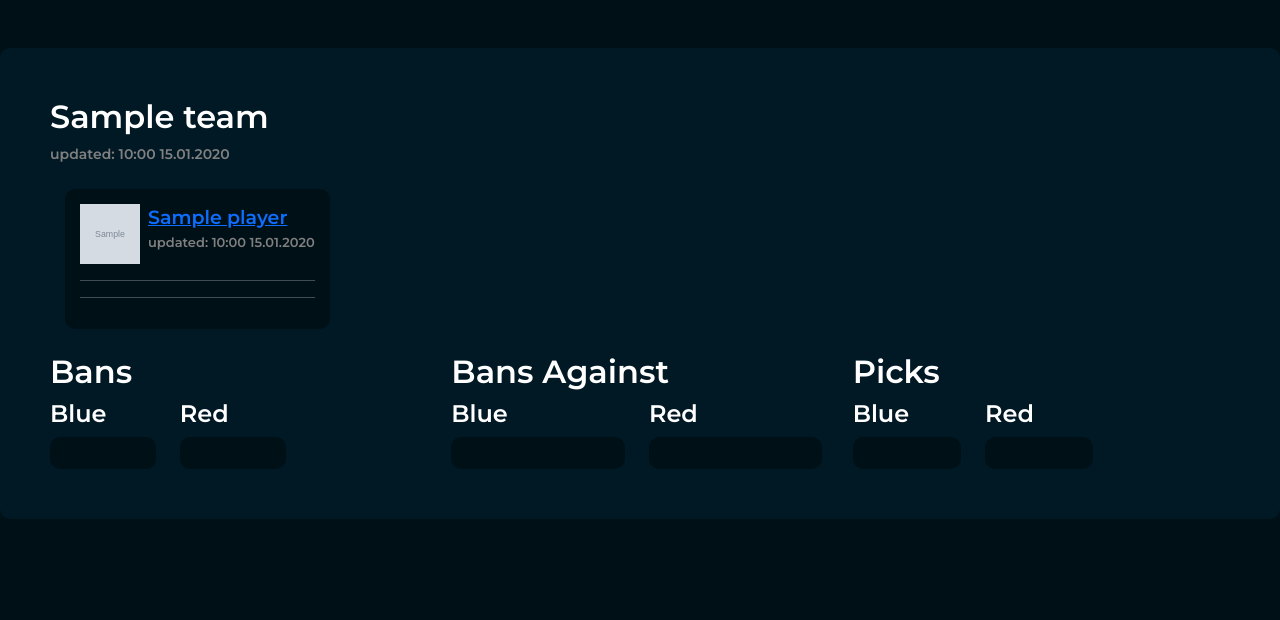
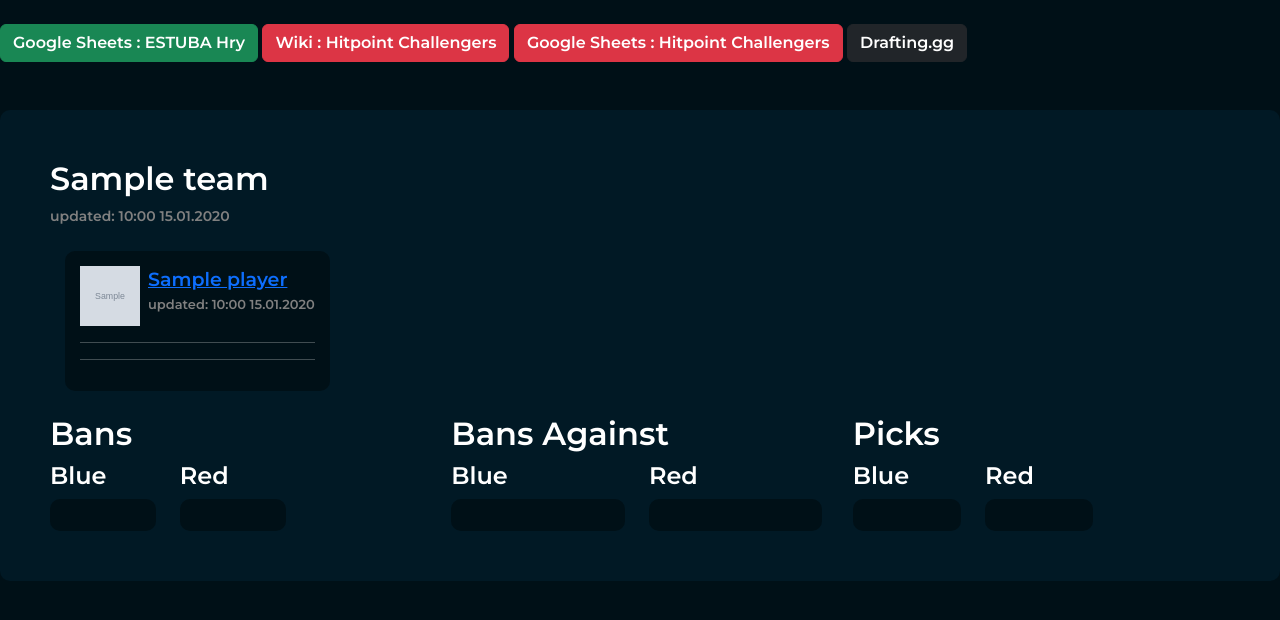
Before and after one commit to ESTUBA/htpt2, a PHP site: page / in a window 1280 px wide. Shown: the top 620 px of the page. Run offline with PHP 8.4, Linux system fonts and the light colour scheme; tables that the repository leaves empty or names only in its code hold one stand-in row (values such as "Sample post"); grey boxes marked "Sample" are stand-in pictures; some libraries are stand-ins or nearby versions.

Commit message:
adding buttons and _blank

```diff
--- a/views/home.php
+++ b/views/home.php
@@ -16,8 +16,15 @@
 </head>
 
 <body>
+    <div class="row mt-4">
+        <div class="container col-12 text-right ">
+            <a target="_blank" href="https://docs.google.com/spreadsheets/d/1PEFs0KvYk1tM-sXwuHHnzCeKWCPXEM_Ds-p-ivLGinI/edit?fbclid=IwAR0zgmVQhR-EfkuvxSPeDF9TyqCitBbcKvy2Y2PUw1w8pbsyT9Ka9aAMSL8#gid=267284655" type="button" class="btn btn-success">Google Sheets : ESTUBA Hry</a>
+            <a target="_blank" href="https://lol.fandom.com/wiki/Hitpoint_2nd_Division_Challengers/2023_Season/Summer_Season" type="button" class="btn btn-danger">Wiki : Hitpoint Challengers</a>
+            <a target="_blank" href="https://docs.google.com/spreadsheets/d/1TXBMJGrtywM3PfhnDObNpOqdx1vGwnwl3k9HumU0eTU/edit?fbclid=IwAR0k4dRiPNjtViJnH-nvk76_xoa7VQu6jDNOhkWZSDui4H2FCs6AJJpLWeA#gid=122913888" type="button" class="btn btn-danger">Google Sheets : Hitpoint Challengers</a>
+            <a target="_blank" href="https://drafting.gg" type="button" class="btn btn-dark">Drafting.gg</a>
+        </div>
 
-
+    </div>
     <?php foreach ($teams as $team) { ?>
         <div class="container my-5 team mx-auto">
 
@@ -37,7 +44,7 @@
                                 <img class="me-2" src="<?= $player['icon']; ?>" />
                                 <div>
                                     <p>
-                                        <a href="<?= $player['lolprosurl'] ?>"><?= $player['name']; ?></a>
+                                        <a target="_blank" href="<?= $player['lolprosurl'] ?>"><?= $player['name']; ?></a>
                                     </p>
                                     <p>
                                         <small>updated: <?= date_format(date_create($team['last_update']), "H:i d.m.Y "); ?></small>
@@ -50,9 +57,8 @@
                             <?php if (isset($player['accounts']) && isset($player['accounts']['accounts'])) { ?>
                                 <?php foreach ($player['accounts']['accounts'] as $history) { ?>
                                     <div class="player_accounts">
-                                        <a href="<?= $history['opgg'] ?>"><?= $history['account_name'] ?></a>
-                                        <p><span>flexq:</span> <?= $history['flexq'] ?></p>
-                                        <p><span>soloq:</span> <?= $history['soloq'] ?></p>
+                                        <a target="_blank" href="<?= $history['opgg'] ?>"><?= $history['account_name'] ?></a>
+                                        <p><?= $history['soloq'] ?></p>
                                     </div>
                                 <?php } ?>
                             <?php } ?>
```
Lines whose indentation alone changed are shown as unchanged.
